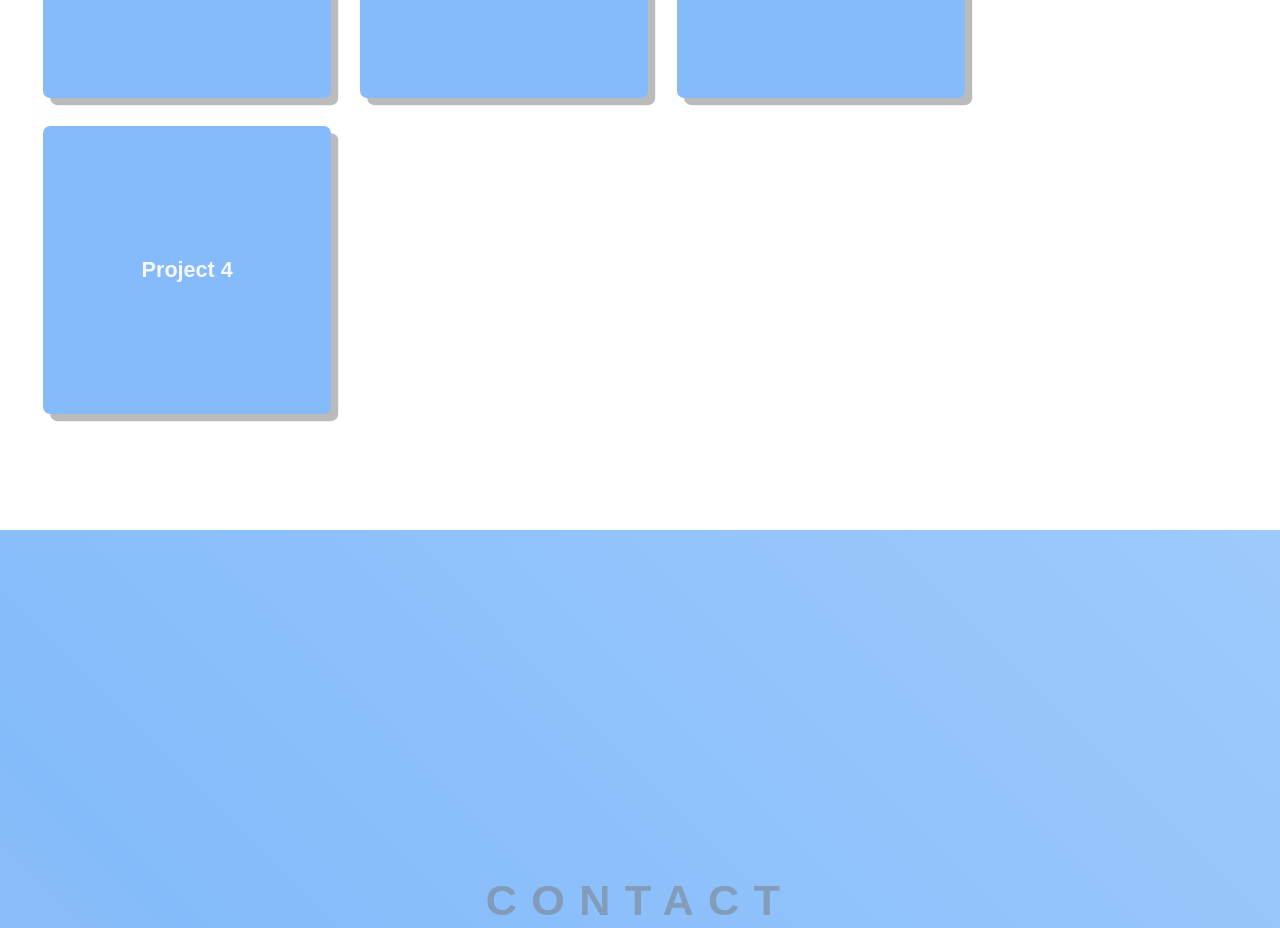
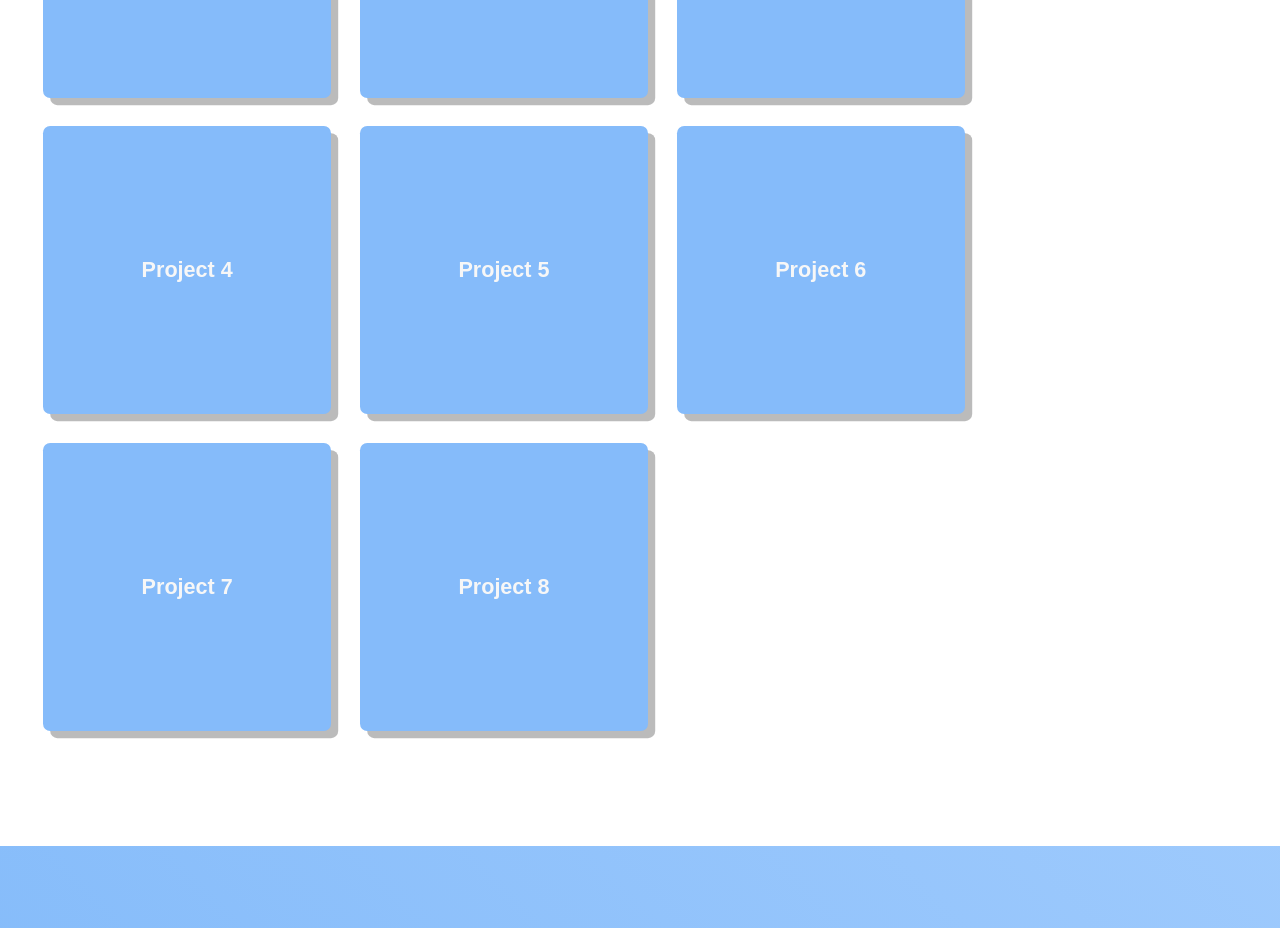
Before and after one commit to makiyo-ronkko/makiyo-app, a React (Create React App) app: page / in a window 1280 px wide. Shown: the part 1540-2468 px from the top of the page. Built offline with nearby package versions, Linux system fonts and the light colour scheme.

Commit message:
develop: chore: add new project boxes

```diff
--- a/src/components/Main/Skills.tsx
+++ b/src/components/Main/Skills.tsx
@@ -61,6 +61,34 @@ export const Skills = () => {
 							</button>
 						</div>
 					</Link>
+					<Link to={'project-5'} className={Styles.link}>
+						<div className={`${Styles.project}`}>
+							<button className={Styles.projectButton}>
+								<b className={Styles.text}>Project 5</b>
+							</button>
+						</div>
+					</Link>
+					<Link to={'project-6'} className={Styles.link}>
+						<div className={`${Styles.project}`}>
+							<button className={Styles.projectButton}>
+								<b className={Styles.text}>Project 6</b>
+							</button>
+						</div>
+					</Link>
+					<Link to={'project-7'} className={Styles.link}>
+						<div className={`${Styles.project}`}>
+							<button className={Styles.projectButton}>
+								<b className={Styles.text}>Project 7</b>
+							</button>
+						</div>
+					</Link>
+					<Link to={'project-8'} className={Styles.link}>
+						<div className={`${Styles.project}`}>
+							<button className={Styles.projectButton}>
+								<b className={Styles.text}>Project 8</b>
+							</button>
+						</div>
+					</Link>
 				</div>
 			</div>
 		</>
```
